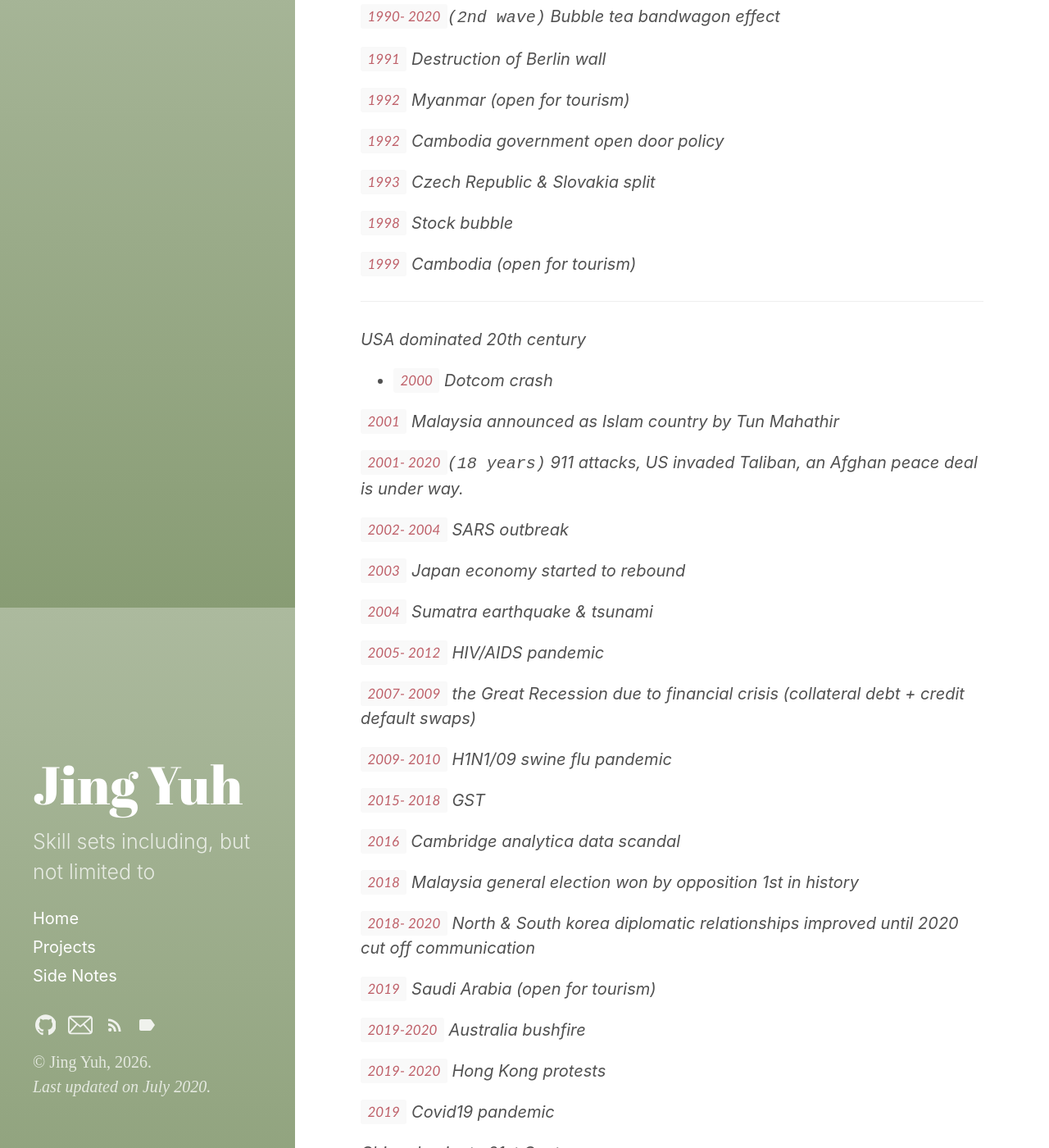
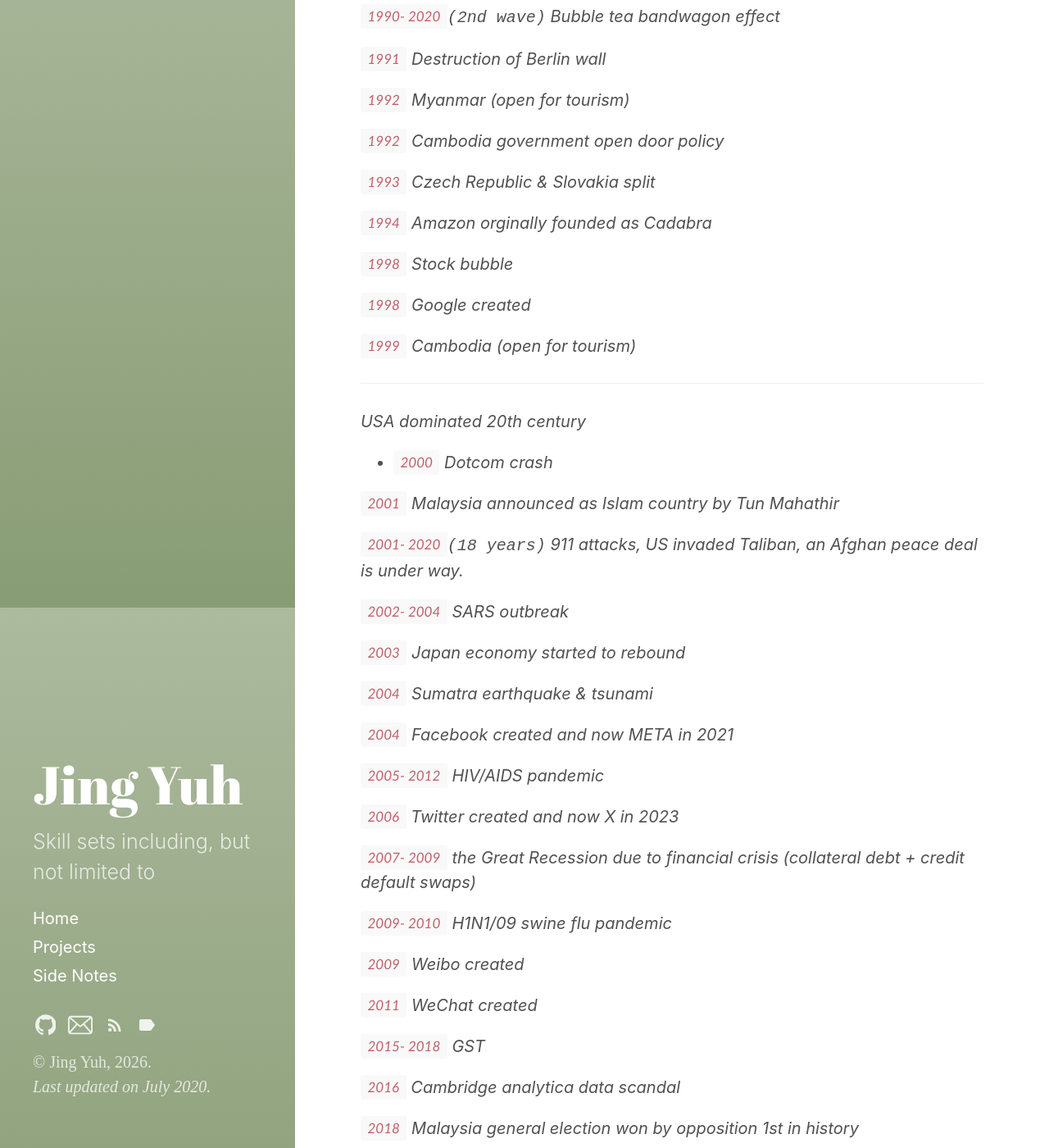
Before and after one commit to jyang123-bit/Website, a Jekyll site: the page built from _posts/2020-06-23-SideNotes-Cross-reference-historical-events.md, in a window 1280 px wide and 1400 px high, scrolled down 5559 px. Shown: the whole window at 82% size. Built offline with Jekyll 4.4.1, drawn with Linux system fonts in a browser that asks for light colours.

Commit message:
Update 2020-06-23-SideNotes-Cross-reference-historical-events.md

```diff
--- a/_posts/2020-06-23-SideNotes-Cross-reference-historical-events.md
+++ b/_posts/2020-06-23-SideNotes-Cross-reference-historical-events.md
@@ -218,7 +218,11 @@
 
 `1993` Czech Republic & Slovakia split
 
+`1994` Amazon orginally founded as Cadabra
+
 `1998` Stock bubble
+
+`1998` Google created
 
 `1999` Cambodia (open for tourism)
 
@@ -236,11 +240,19 @@
 
 `2004` Sumatra earthquake & tsunami
 
+`2004` Facebook created and now META in 2021
+
 `2005- 2012` HIV/AIDS pandemic
+
+`2006` Twitter created and now X in 2023
 
 `2007- 2009` the Great Recession due to financial crisis (collateral debt + credit default swaps)
 
 `2009- 2010` H1N1/09 swine flu pandemic
+
+`2009` Weibo created
+
+`2011` WeChat created
 
 `2015- 2018` GST
 
```
